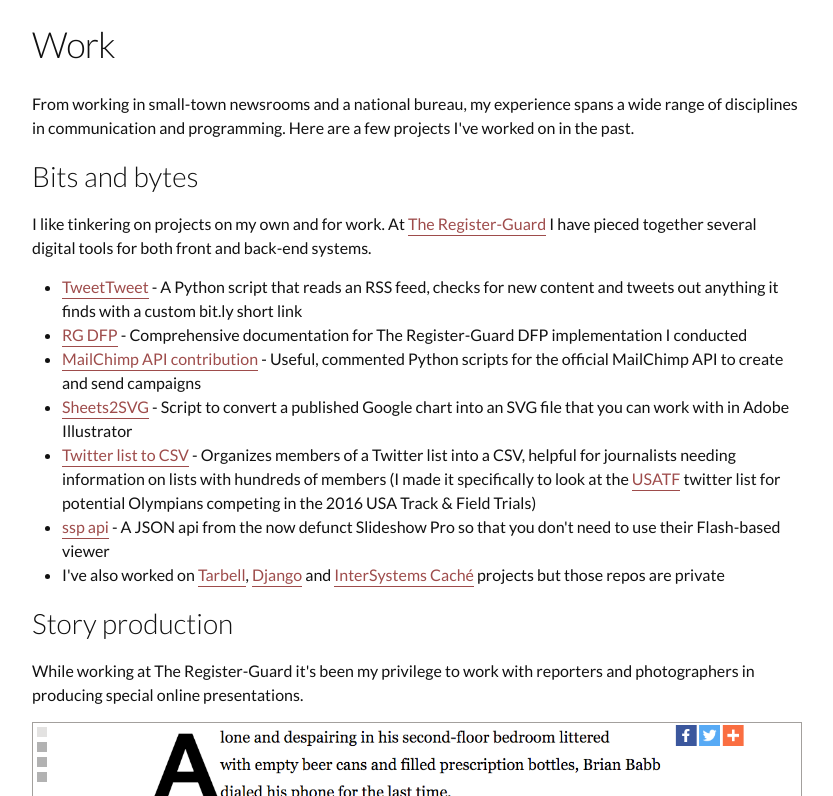
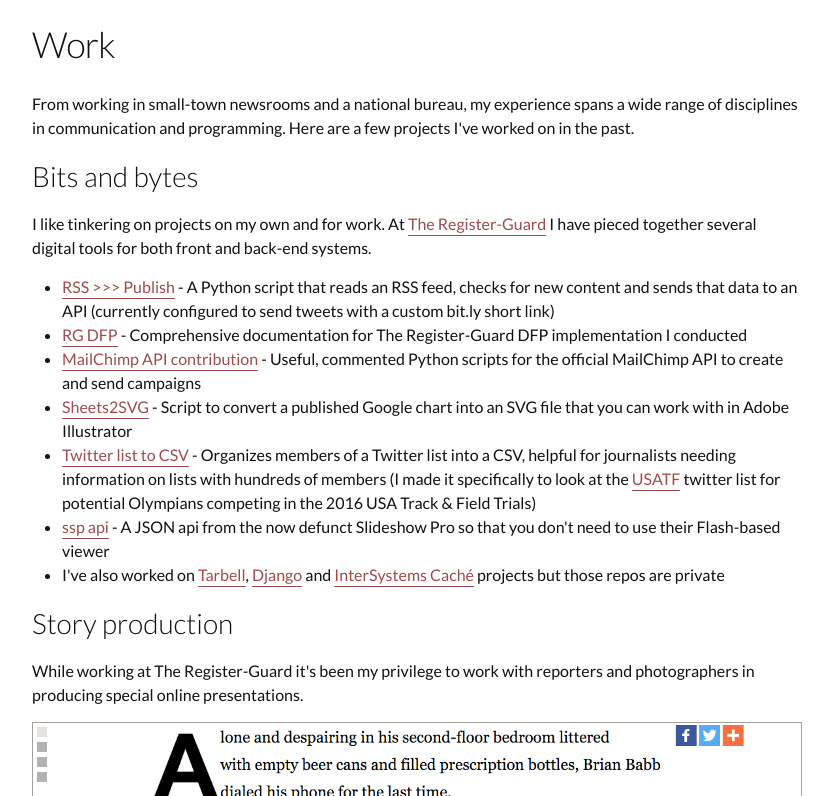
Before and after one commit to robertdenton/robertdenton.github.io, a Jekyll site: the page built from work.html, in a window 1280 px wide and 900 px high, cut to the strip 104-900 px from the top of the window. Shown: the whole strip, without its empty margins (223-1056 px from the left). Built offline with Jekyll 4.4.1, drawn with Linux system fonts in a browser that asks for light colours.

Commit message:
add rsstopublish to work page

```diff
--- a/work.html
+++ b/work.html
@@ -13,7 +13,7 @@
 	<p>I like tinkering on projects on my own and for work. At <a href="http://github.com/registerguard">The Register-Guard</a> I have pieced together several digital tools for both front and back-end systems.</p>
 
 	<ul>
-    	<li><a href="https://github.com/registerguard/TweetTweet">TweetTweet</a> - A Python script that reads an RSS feed, checks for new content and tweets out anything it finds with a custom bit.ly short link</li>
+		<li><a href="https://github.com/registerguard/RSSonPublish">RSS >>> Publish</a> - A Python script that reads an RSS feed, checks for new content and sends that data to an API (currently configured to send tweets with a custom bit.ly short link)</li>
 		<li><a href="https://github.com/registerguard/dfp">RG DFP</a> - Comprehensive documentation for The Register-Guard DFP implementation I conducted</li>
 		<li><a href="https://github.com/registerguard/APIv3-examples/tree/master/python">MailChimp API contribution</a> - Useful, commented Python scripts for the official MailChimp API to create and send campaigns</li>
 		<li><a href="https://github.com/robertdenton/sheets2svg">Sheets2SVG</a> - Script to convert a published Google chart into an SVG file that you can work with in Adobe Illustrator</li>
```
Lines whose indentation alone changed are shown as unchanged.
